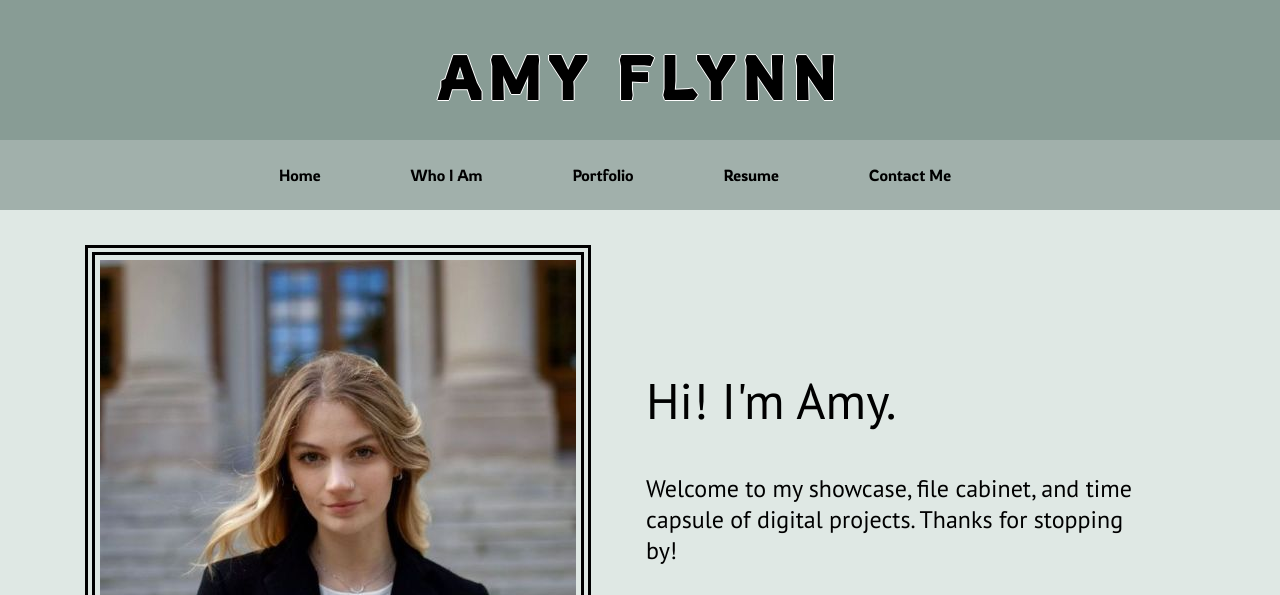
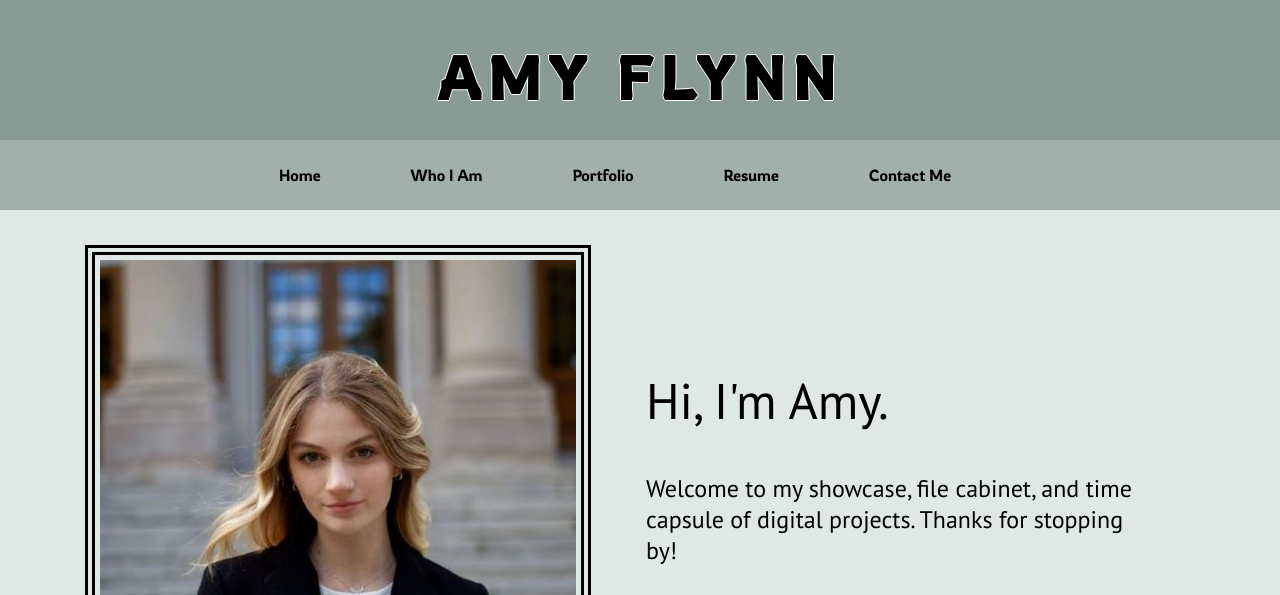
Before and after one commit to amy-flynn/amyflynn, a plain HTML site: page index.html in a window 1280 px wide. Shown: the top 595 px of the page. Drawn offline with nearby package versions, Linux system fonts and the light colour scheme.

Commit message:
Update index.html

```diff
--- a/index.html
+++ b/index.html
@@ -27,7 +27,7 @@
             <div class="home1">
             <div class="homeimage"> <img class="homeimg" src="images/indexheadshot.jpg" alt="Headshot of Amy Flynn"> </div> </div>
             <div class="home2">
-            <div class="hello">Hi! I'm Amy.</div>
+            <div class="hello">Hi, I'm Amy.</div>
             <br>
             <br>
             <p>
```
